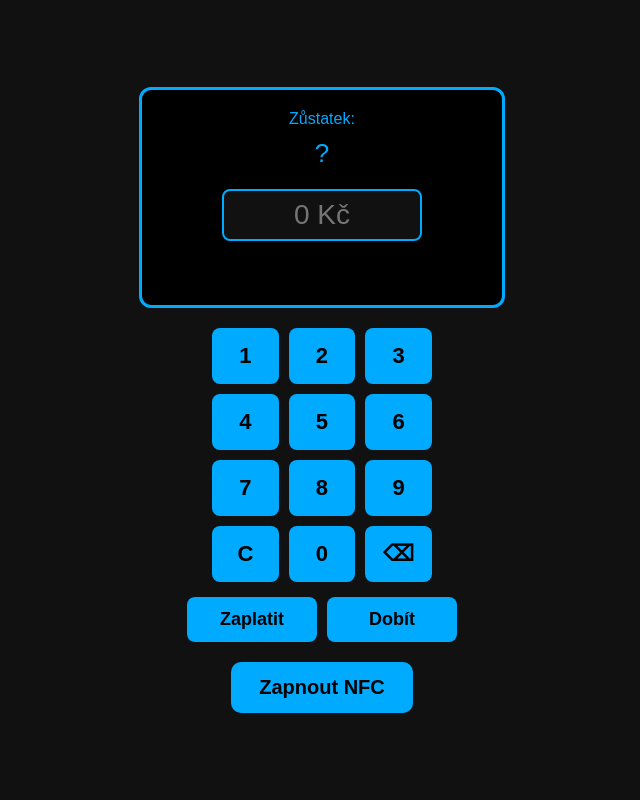
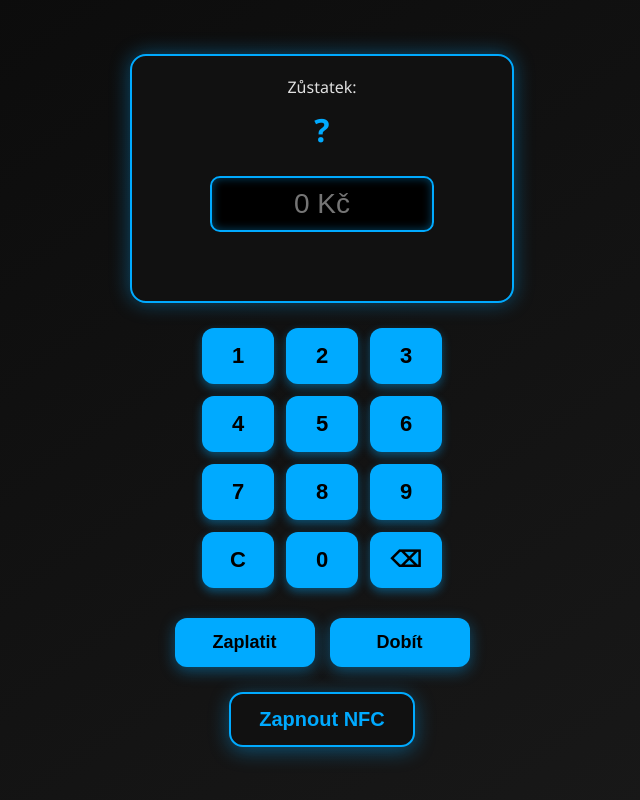
Before and after one commit to Josef-ino/nfc.version2, a plain HTML site: page index.html in a window 1280 px wide. Shown: the whole page, without its empty margins (318-958 px from the left). Drawn offline with Linux system fonts and the light colour scheme.

Commit message:
Update index.html
lepsi design

```diff
--- a/index.html
+++ b/index.html
@@ -5,9 +5,9 @@
   <title>NFC Terminál V2</title>
   <style>
     body {
-      font-family: Arial, sans-serif;
-      background: #111;
-      color: #0af;
+      font-family: "Segoe UI", Arial, sans-serif;
+      background: linear-gradient(145deg, #0a0a0a, #1a1a1a);
+      color: #e0e0e0;
       display: flex;
       flex-direction: column;
       align-items: center;
@@ -15,43 +15,53 @@
       height: 100vh;
       margin: 0;
     }
+
     #screen {
-      background: #000;
-      border: 3px solid #0af;
-      border-radius: 12px;
+      background: #111;
+      border: 2px solid #0af;
+      border-radius: 16px;
       padding: 20px;
-      width: 320px;
+      width: 340px;
       text-align: center;
-      margin-bottom: 20px;
+      margin-bottom: 25px;
+      box-shadow: 0 0 20px rgba(0, 170, 255, 0.4);
     }
+
     #balance {
-      font-size: 26px;
+      font-size: 32px;
+      font-weight: bold;
       margin: 10px 0;
+      color: #0af;
     }
+
     #status {
       font-size: 16px;
-      color: #0af;
+      color: #aaa;
       min-height: 24px;
       margin-top: 10px;
     }
+
     #amountInput {
       font-size: 28px;
       text-align: center;
       border: 2px solid #0af;
-      border-radius: 8px;
-      padding: 8px;
-      margin: 10px 0;
-      width: 180px;
-      background: #111;
+      border-radius: 10px;
+      padding: 10px;
+      margin: 15px 0;
+      width: 200px;
+      background: #000;
       color: #0af;
+      box-shadow: inset 0 0 10px rgba(0,170,255,0.4);
     }
+
     #keypad {
       display: grid;
       grid-template-columns: repeat(3, 1fr);
-      gap: 10px;
-      width: 220px;
-      margin-bottom: 15px;
+      gap: 12px;
+      width: 240px;
+      margin-bottom: 20px;
     }
+
     .key {
       background: #0af;
       color: #000;
@@ -59,38 +69,60 @@
       font-weight: bold;
       padding: 15px;
       border: none;
-      border-radius: 8px;
+      border-radius: 12px;
       cursor: pointer;
+      transition: transform 0.1s, background 0.2s;
+      box-shadow: 0 4px 10px rgba(0,170,255,0.4);
     }
-    .key:active { background: #06c; }
+    .key:active {
+      background: #06c;
+      transform: scale(0.95);
+    }
+
     #controls {
       display: flex;
-      gap: 10px;
+      gap: 15px;
+      margin-top: 10px;
     }
+
     button.action {
       background: #0af;
       color: #000;
       font-size: 18px;
       font-weight: bold;
-      padding: 12px 20px;
+      padding: 14px 24px;
       border: none;
-      border-radius: 8px;
+      border-radius: 12px;
       cursor: pointer;
-      width: 130px;
+      width: 140px;
+      transition: transform 0.1s, background 0.2s;
+      box-shadow: 0 4px 15px rgba(0,170,255,0.4);
     }
-    button.action:active { background: #06c; }
+    button.action:active {
+      background: #06c;
+      transform: scale(0.95);
+    }
+
     #startNFC {
-      background: #0af;
-      color: #000;
+      background: #111;
+      border: 2px solid #0af;
+      color: #0af;
       font-size: 20px;
       font-weight: bold;
       padding: 14px 28px;
-      border: none;
-      border-radius: 10px;
-      margin-top: 20px;
+      border-radius: 14px;
+      margin-top: 25px;
       cursor: pointer;
+      transition: transform 0.1s, background 0.2s, color 0.2s;
+      box-shadow: 0 4px 20px rgba(0,170,255,0.4);
     }
-    #startNFC:active { background: #06c; }
+    #startNFC:hover {
+      background: #0af;
+      color: #000;
+    }
+    #startNFC:active {
+      transform: scale(0.95);
+    }
   </style>
 </head>
 <body>
@@ -171,7 +203,7 @@
       }
 
       if (!found) {
-        balance = 20; // defaultní kredit
+        balance = 20;
         currency = "CZK";
         writeCard(balance, currency);
         log("Karta inicializována (20 Kč).");
```
